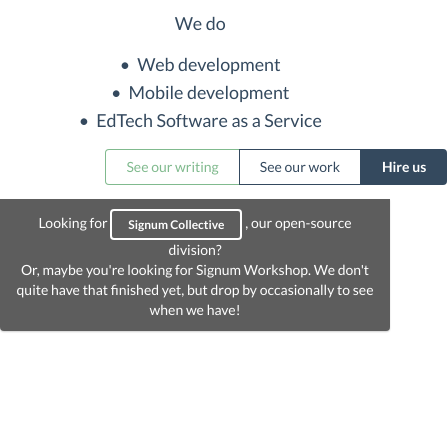
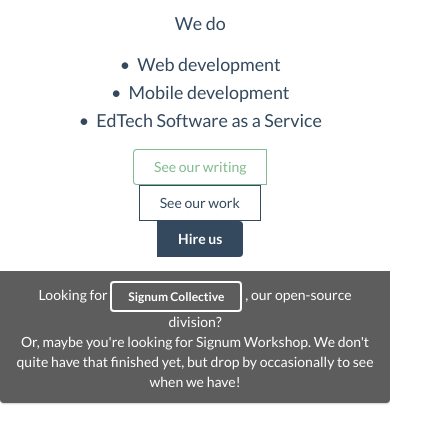
Before and after one commit to SignumCollective/SignumCollective.github.io, a website: page index.html in a window 390 px wide. Shown: the part 292-734 px from the top of the page, 447 px wide, since content can reach past the window. Drawn offline with Linux system fonts and the light colour scheme.

Commit message:
Render buttons properly on mobile

```diff
--- a/index.css
+++ b/index.css
@@ -36,12 +36,7 @@
   }
   .content > div.ui.buttons {
     width: 50%;
-    margin: 0 auto;
+    display: block;
+    margin: auto;
   }
 }
-
-@media only screen and (max-width: 512px) {
-  .content > div.ui.buttons {
-    margin: 0;
-  }
-}
```
